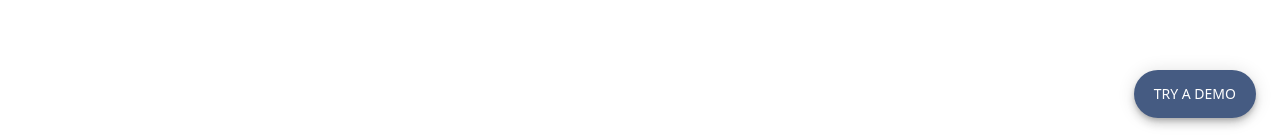
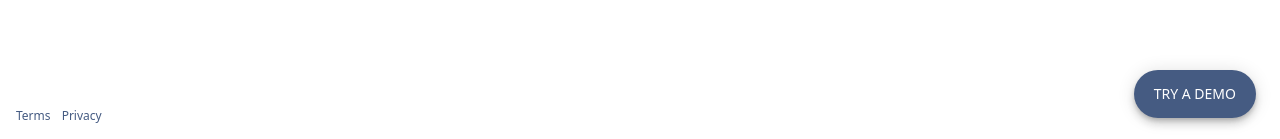
Before and after one commit to cenchat/cenchat.github.io, a Jekyll site: the page built from index.md, in a window 1280 px wide. Shown: the part 758-897 px from the top of the page. Built offline with Jekyll 4.4.1, drawn with Linux system fonts in a browser that asks for light colours; a script that is not in the unit is left out.

Commit message:
UI changes

```diff
--- a/_includes/footer.html
+++ b/_includes/footer.html
@@ -1 +1,10 @@
-<footer></footer>
+<footer class="layout__footer">
+  <ul>
+    <li>
+      <a href="/policies/terms">Terms</a>
+    </li>
+    <li>
+      <a href="/policies/privacy">Privacy</a>
+    </li>
+  </ul>
+</footer>
--- a/_layouts/default.html
+++ b/_layouts/default.html
@@ -5,7 +5,7 @@
   <body class="layout">
     {%- include header.html -%}
 
-    <main>
+    <main class="layout__main">
       {{ content }}
     </main>
 
--- a/assets/cenchat.css
+++ b/assets/cenchat.css
@@ -3,6 +3,15 @@
 @import "not-found.css";
 @import "post.css";
 @import "resets.css";
+
+a {
+  color: #455b82;
+  text-decoration: none;
+}
+
+a:hover {
+  text-decoration: underline;
+}
 
 @keyframes fade-in {
   0% {
--- a/assets/layout.css
+++ b/assets/layout.css
@@ -1,4 +1,7 @@
 .layout {
+  display: flex;
+  flex-direction: column;
+  height: 100vh;
   padding-top: 56px;
 }
 
@@ -35,3 +38,36 @@
   padding-left: 6px;
   fill: #455b82;
 }
+
+.layout__main {
+  flex: 1;
+  max-width: 480px;
+  margin-right: auto;
+  margin-left: auto;
+}
+
+@media (min-width: 960px) {
+  .layout__main {
+    max-width: 720px;
+  }
+}
+
+.layout__footer {
+  padding: 16px 12px;
+  font-size: 0.75rem;
+  font-weight: 400;
+  line-height: 1.25rem;
+}
+
+.layout__footer ul {
+  padding-left: 0;
+  margin-top: 0;
+  margin-bottom: 0;
+  list-style-type: none;
+}
+
+.layout__footer li {
+  display: inline;
+  padding-right: 4px;
+  padding-left: 4px;
+}
--- a/assets/post.css
+++ b/assets/post.css
@@ -1,13 +1,5 @@
 .post {
   padding: 16px;
-}
-
-@media (min-width: 960px) {
-  .post {
-    max-width: 740px;
-    margin-right: auto;
-    margin-left: auto;
-  }
 }
 
 .post h1 {
@@ -44,10 +36,6 @@
   font-weight: 500;
 }
 
-.post a {
-  color: #455b82;
-}
-
 .post ul {
   padding-left: 32px;
 }
```
